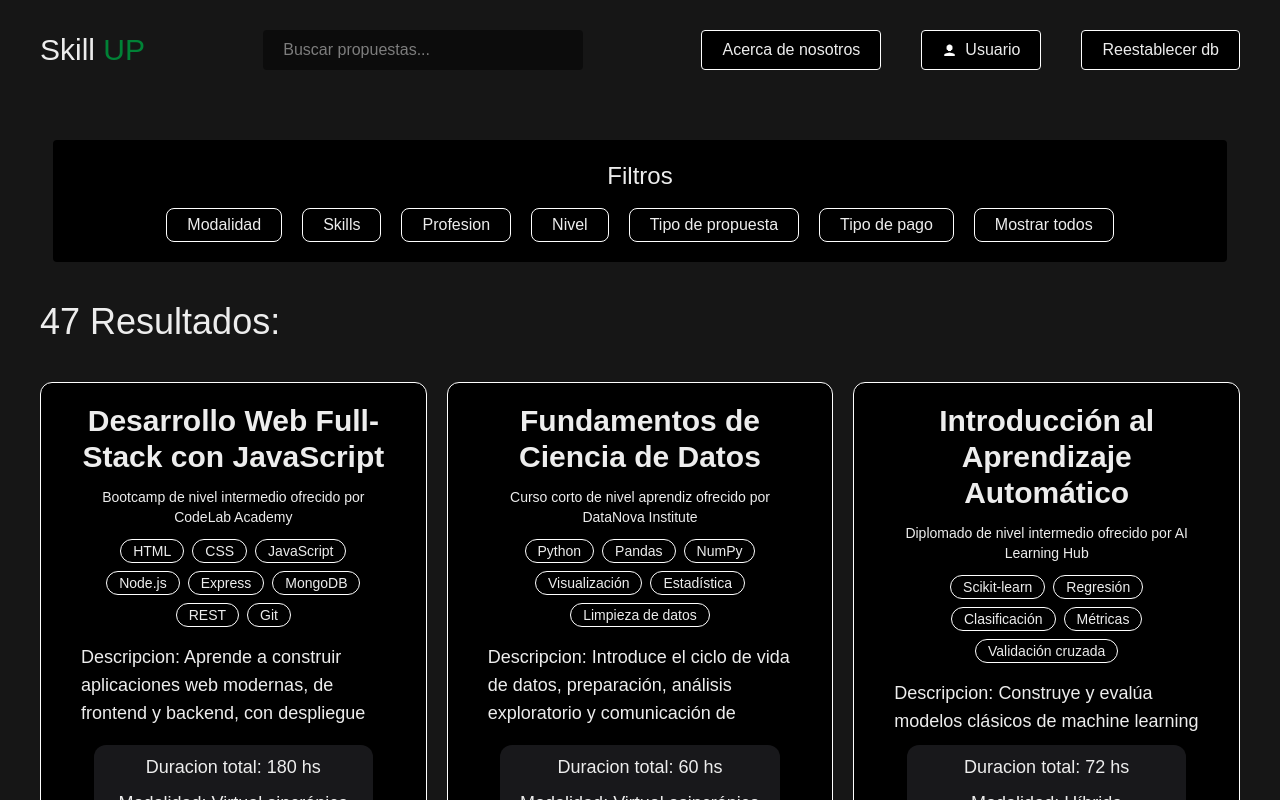
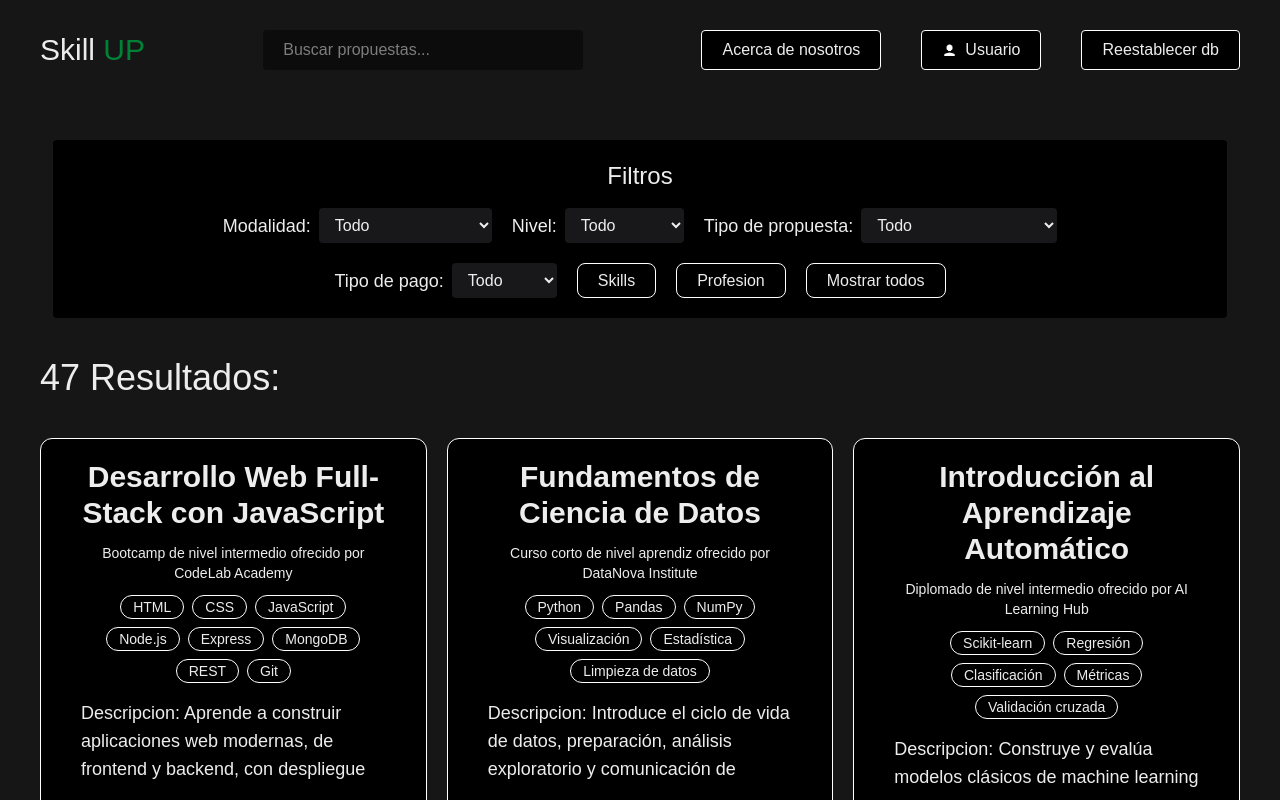
Before and after one commit to saja04/skill-up-frontend, a Next.js app: page / in a window 1280 px wide. Shown: the top 800 px of the page. Built offline with nearby package versions, Linux system fonts and the light colour scheme; sample sign-in values are in the browser's storage.

Commit message:
filters are a bit more pretty

```diff
--- a/app/filtrosPropuestas.tsx
+++ b/app/filtrosPropuestas.tsx
@@ -1,18 +1,21 @@
 "use client";
 import { useEffect, useState } from "react";
-import { useSearchParams } from "next/navigation";
+// import { useSearchParams } from "next/navigation";
 import getAllFilters from "@/utils/getAllFilters";
 import { Course, Filter } from "@/types";
 import { filterByModality } from "@/utils/filterPropuestas";
 
-export default function FiltrosPropuestas({ propuestas, onSendData}: {
-  propuestas: Array<Course | undefined>,
-  onSendData: (courses: Array<Course | undefined>) => void
-}) {
+export default function FiltrosPropuestas({ propuestas, onSendData }: { propuestas: Array<Course | undefined>; onSendData: (courses: Array<Course | undefined>) => void }) {
   const [filters, setFilters] = useState<Filter>();
   const [deployMenu, setDeployMenu] = useState<string | false>();
   const [filterDetails, setFilterDetails] = useState<Array<string | null>>();
-  const [filtersParams, setFiltersParams] = useState()
+  const [activeFilter, setActiveFilter] = useState<{
+    type: "modality" | "skills" | "type" | "level" | "profession" | "payment" | "";
+    value: string;
+  }>({
+    type: "",
+    value: "",
+  });
 
   function handleFiltro(filtro: "modality" | "skills" | "type" | "level" | "profession" | "payment") {
     if (filtro === "payment") {
@@ -20,31 +23,29 @@ export default function FiltrosPropuestas({ propuestas, onSendData}: {
       setFilterDetails(filters?.payment);
     } else {
       setDeployMenu(filtro);
+      console.log(filters?.[filtro]);
+
       setFilterDetails(filters?.[filtro]);
     }
   }
 
   function resetFilters() {
-    setDeployMenu(false)
-    setFilterDetails([])
-    onSendData(propuestas);
+    window.location.reload();
   }
 
-  function handleFilterData(filter: "modality" | "skills" | "type" | "level" | "profession" | "payment", value: string) {
-    console.log(filter, value);
+  function handleFilterData(filterType: "modality" | "skills" | "type" | "level" | "profession" | "payment" | "", value: string) {
+    setActiveFilter({ type: filterType, value });
 
-    if (propuestas.length > 0) {
-      const result = filterByModality(filter, value, propuestas);
-      if (typeof result === "object" && result.length > 0) {
-        onSendData(result);
-      } else return [];
+    if (propuestas.length > 0 && filterType != "") {
+      const result = filterByModality(filterType, value, propuestas);
+      onSendData(result.length > 0 ? result : []);
     }
   }
 
   useEffect(() => {
     async function main() {
       const filterss: Filter = getAllFilters();
-      const params = useSearchParams();
+
       setFilters(filterss);
     }
     main();
@@ -56,40 +57,87 @@ export default function FiltrosPropuestas({ propuestas, onSendData}: {
     <div className="w-11/12 flex flex-col items-center justify-center bg-black py-5 px-4 lg:px-20 md:px-20 rounded">
       <p className="text-2xl">Filtros</p>
       <div className="flex flex-wrap justify-center lg:flex-row gap-5 mt-4">
-        <button className="filterbutton" onClick={() => (deployMenu == "modality" ? setDeployMenu(false) : handleFiltro("modality"))}>
-          Modalidad
-        </button>
+        <div className="flex flex-row items-center gap-2">
+          <p className="text-lg">Modalidad:</p>
+          <select value={activeFilter.type === "modality" ? activeFilter.value : ""} className="modality" onChange={(e) => handleFilterData("modality", e.target.value as string)}>
+            <option value="" disabled>
+              Todo
+            </option>
+            {filters?.modality.map((modality) => (
+              <option className="first-letter:uppercase" key={modality} value={modality ? modality : ""}>
+                {modality}
+              </option>
+            ))}
+          </select>
+        </div>
+        <div className="flex flex-row items-center gap-2">
+          <p className="text-lg">Nivel:</p>
+          <select value={activeFilter.type === "level" ? activeFilter.value : ""} className="modality" onChange={(e) => handleFilterData("level", e.target.value as string)}>
+            <option value="" disabled>
+              Todo
+            </option>
+            {filters?.level.map((level) => (
+              <option className="first-letter:uppercase" key={level} value={level ? level : ""}>
+                {level}
+              </option>
+            ))}
+          </select>
+        </div>
+        <div className="flex flex-row items-center gap-2">
+          <p className="text-lg">Tipo de propuesta:</p>
+          <select value={activeFilter.type === "type" ? activeFilter.value : ""} className="modality" onChange={(e) => handleFilterData("type", e.target.value as string)}>
+            <option value="" disabled>
+              Todo
+            </option>
+            {filters?.type.map((type) => (
+              <option className="first-letter:uppercase" key={type} value={type ? type : ""}>
+                {type}
+              </option>
+            ))}
+          </select>
+        </div>
+        <div className="flex flex-row items-center gap-2">
+          <p className="text-lg">Tipo de pago:</p>
+          <select value={activeFilter.type === "payment" ? activeFilter.value : ""} className="modality" onChange={(e) => handleFilterData("payment", e.target.value as string)}>
+            <option value="" disabled>
+              Todo
+            </option>
+            {filters?.payment.map((payment) => (
+              <option className="first-letter:uppercase" key={payment} value={payment ? payment : ""}>
+                {payment}
+              </option>
+            ))}
+          </select>
+        </div>
+        <div className=" flex flex-row gap-5">
           <button className="filterbutton" onClick={() => (deployMenu == "skills" ? setDeployMenu(false) : handleFiltro("skills"))}>
             Skills
           </button>
           <button className="filterbutton" onClick={() => (deployMenu == "profession" ? setDeployMenu(false) : handleFiltro("profession"))}>
             Profesion
           </button>
-        <button className="filterbutton" onClick={() => (deployMenu == "level" ? setDeployMenu(false) : handleFiltro("level"))}>
-          Nivel
-        </button>
-        <button className="filterbutton" onClick={() => (deployMenu == "type" ? setDeployMenu(false) : handleFiltro("type"))}>
-          Tipo de propuesta
-        </button>
-        <button className="filterbutton" onClick={() => (deployMenu == "payment" ? setDeployMenu(false) : handleFiltro("payment"))}>
-          Tipo de pago
-        </button>
           <button className="filterbutton" onClick={() => resetFilters()}>
             Mostrar todos
           </button>
         </div>
+      </div>
 
       {deployMenu == "payment" || deployMenu == "modality" || deployMenu == "level" || (deployMenu == "type" && typeof filterDetails === "object") ? (
         <div className="mt-5 w-full flex flex-row items-center justify-center gap-3">
-          {filterDetails?.map((filter) => (
-            <button key={filter} className="filterbutton first-letter:uppercase " onClick={() => handleFilterData(deployMenu, filter as string)}>
+          {filterDetails?.map((filter) => {
+            console.log(filter);
+            return (
+              <div key={filter}>
+                <button className="filterbutton first-letter:uppercase " onClick={() => handleFilterData(deployMenu, filter as string)}>
                   {filter}
                 </button>
-          ))}
+              </div>
+            );
+          })}
         </div>
       ) : deployMenu ? (
         <div>
-          <input type="text" placeholder={`Ingrese la ${deployMenu}`} />
+          <input type="text" className="rounded w-60 bg-zinc-900 mt-5 text-lg px-4 py-1" placeholder={`Ingrese la ${deployMenu}`} />
         </div>
       ) : (
         <></>
--- a/app/globals.css
+++ b/app/globals.css
@@ -57,6 +57,10 @@
   .radio-input{
     @apply border border-zinc-700 size-4 rounded-full bg-zinc-400 checked:bg-green-700 appearance-none
   }
+
+  .modality {
+    @apply bg-zinc-900 rounded py-2 px-3
+  }
 }
 
 @layer base {
--- a/utils/filterPropuestas.ts
+++ b/utils/filterPropuestas.ts
@@ -2,6 +2,9 @@ import { Course, User } from "@/types";
 
 export function filterByModality(filter: "modality" | "skills" | "type" | "level" | "profession" | "payment", value: string, propuestas: Array<Course | undefined>): Array<Course | undefined> {
   const result: Array<Course> = [];
+  if(value === ''){
+    return propuestas
+  }
   propuestas.forEach((propuesta: Course | undefined) => {
     if (propuesta) {
       if (typeof propuesta[filter] === "string" && propuesta[filter].includes(value)) {
```
Lines whose indentation alone changed are shown as unchanged.
